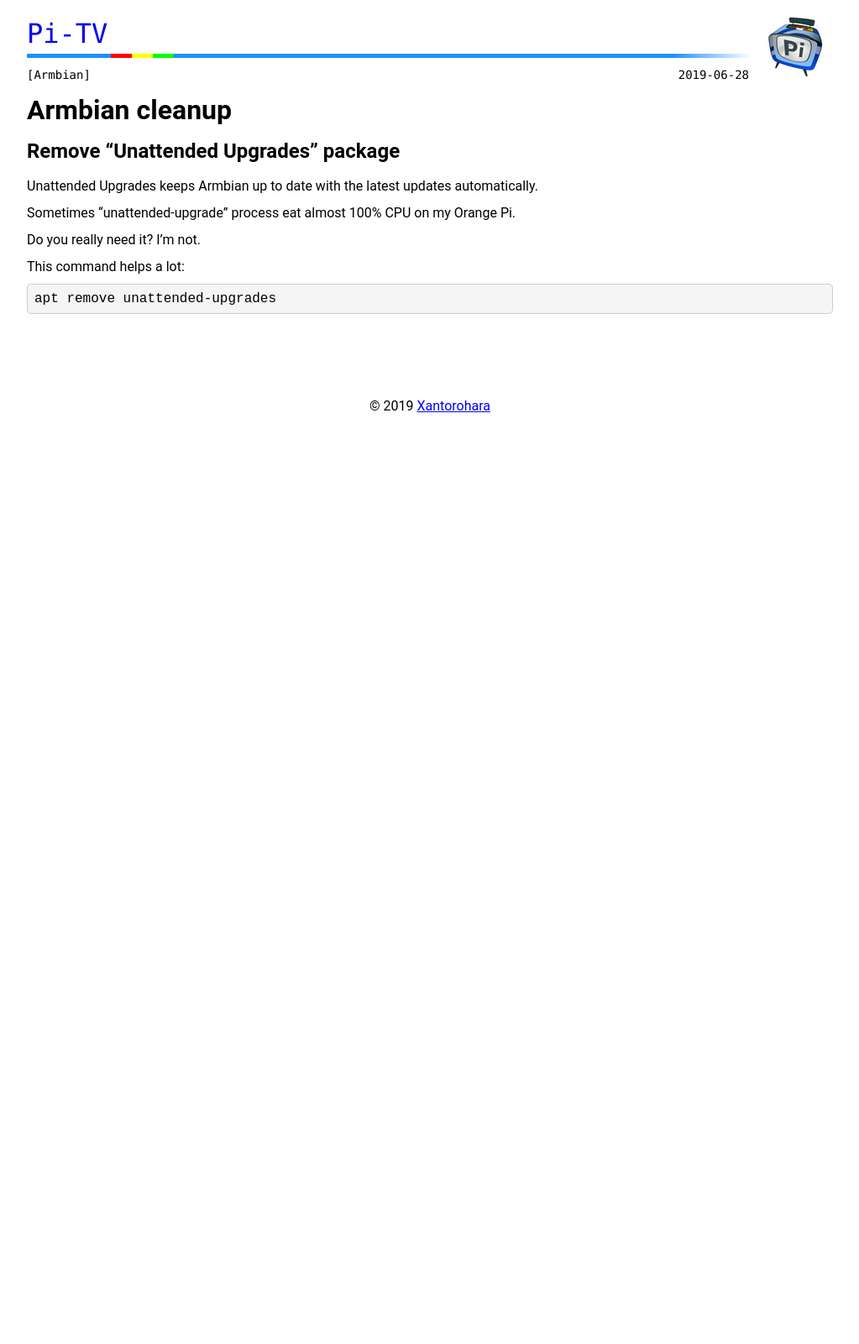
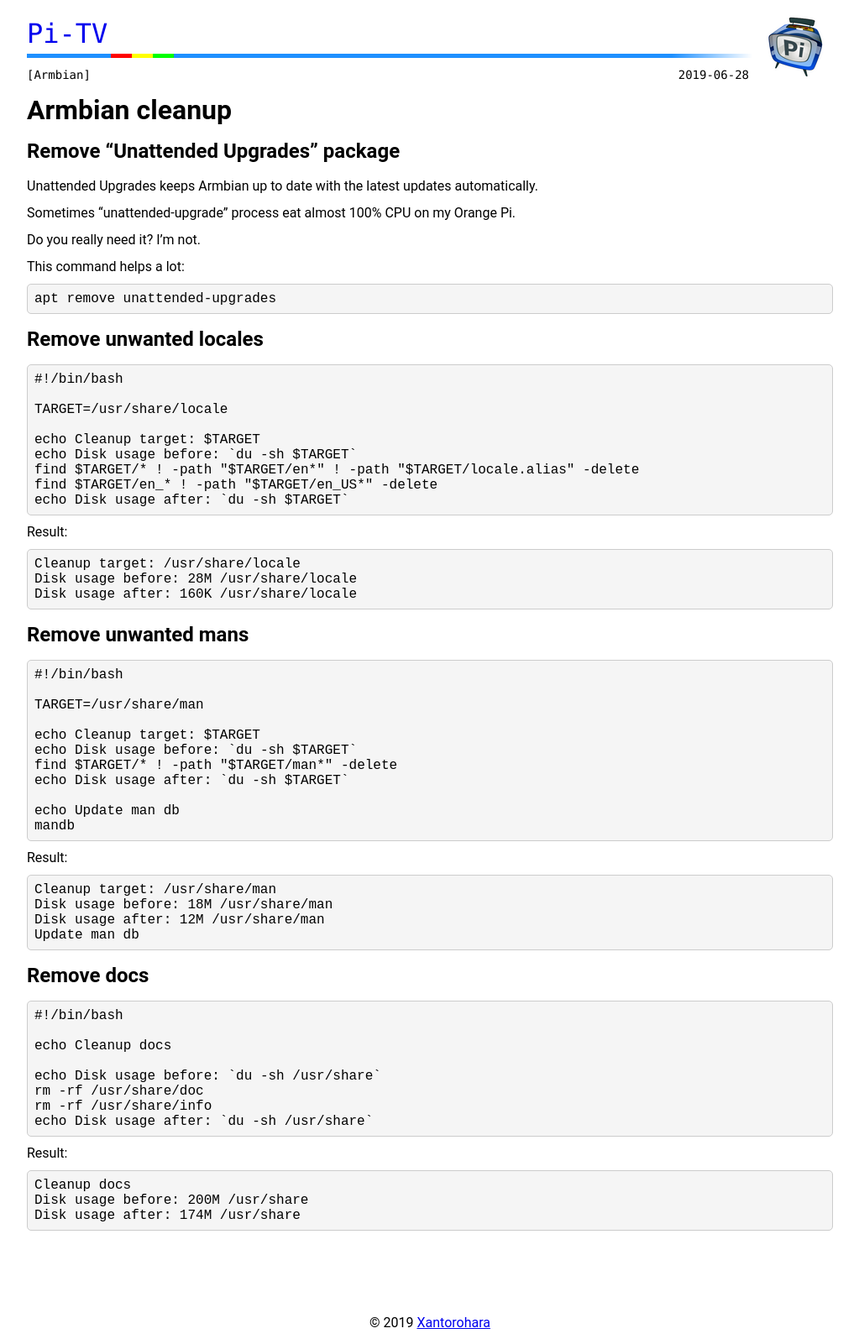
Before and after one commit to pi-tv/pi-tv.github.io, a Jekyll site: the page built from _posts/2019-06-28-armbian-cleanup.md, in a window 1280 px wide. Shown: the whole page at 84% size, without its empty margins (128-1151 px from the left). Built offline with Jekyll 4.4.1, drawn with Linux system fonts in a browser that asks for light colours; before the commit the page ends 900 px from its top, so only the background shows below that.

Commit message:
cleanup scripts

````diff
--- a/_posts/2019-06-28-armbian-cleanup.md
+++ b/_posts/2019-06-28-armbian-cleanup.md
@@ -18,3 +18,68 @@
 ```bash
 apt remove unattended-upgrades
 ```
+
+## Remove unwanted locales
+
+```bash
+#!/bin/bash
+
+TARGET=/usr/share/locale
+
+echo Cleanup target: $TARGET
+echo Disk usage before: `du -sh $TARGET`
+find $TARGET/* ! -path "$TARGET/en*" ! -path "$TARGET/locale.alias" -delete
+find $TARGET/en_* ! -path "$TARGET/en_US*" -delete
+echo Disk usage after: `du -sh $TARGET`
+```
+
+Result:
+```text
+Cleanup target: /usr/share/locale
+Disk usage before: 28M /usr/share/locale
+Disk usage after: 160K /usr/share/locale
+```
+
+## Remove unwanted mans
+
+```bash
+#!/bin/bash
+
+TARGET=/usr/share/man
+
+echo Cleanup target: $TARGET
+echo Disk usage before: `du -sh $TARGET`
+find $TARGET/* ! -path "$TARGET/man*" -delete
+echo Disk usage after: `du -sh $TARGET`
+
+echo Update man db
+mandb
+```
+
+Result:
+```text
+Cleanup target: /usr/share/man
+Disk usage before: 18M /usr/share/man
+Disk usage after: 12M /usr/share/man
+Update man db
+```
+
+## Remove docs
+
+```bash
+#!/bin/bash
+
+echo Cleanup docs
+
+echo Disk usage before: `du -sh /usr/share`
+rm -rf /usr/share/doc
+rm -rf /usr/share/info
+echo Disk usage after: `du -sh /usr/share`
+```
+
+Result:
+```text
+Cleanup docs
+Disk usage before: 200M /usr/share
+Disk usage after: 174M /usr/share
+```
````
